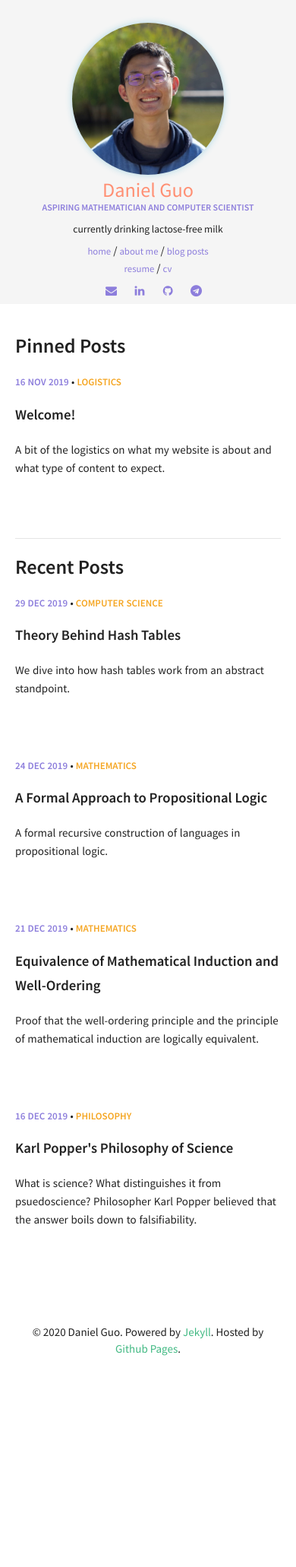
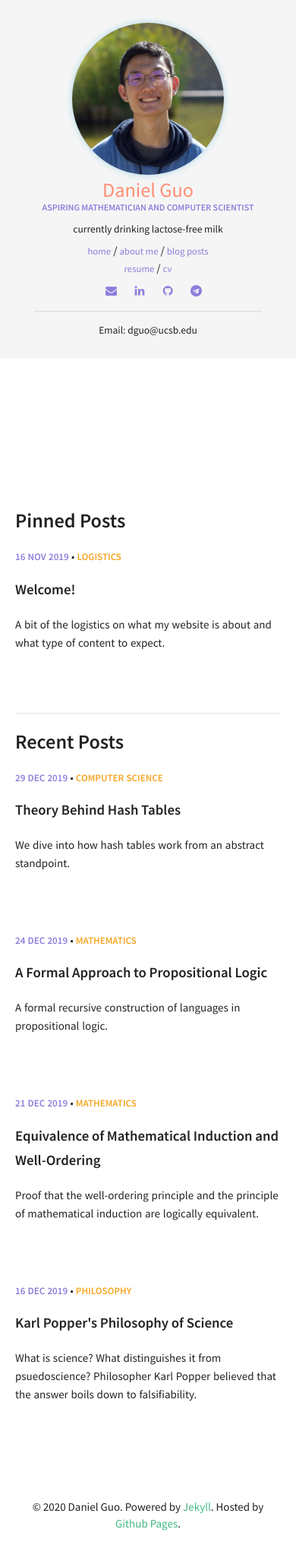
Before and after one commit to d-guo/danielguo.dev_old, a Jekyll site: the page built from index.html, in a window 390 px wide. Shown: the whole page at 76% size. Built offline with Jekyll 4.4.1, drawn with Linux system fonts in a browser that asks for light colours; before the commit the page ends 1832 px from its top, so only the background shows below that.

Commit message:
got mobile version to display properly

```diff
--- a/_sass/pages/_post.scss
+++ b/_sass/pages/_post.scss
@@ -2,7 +2,7 @@
 .post-listing {
   background-color: $white;
   position: absolute;
-  top: 400px;
+  top: 70vh;
   z-index: 233;
   width: 100%;
   padding: 20px 20px 0;
```
